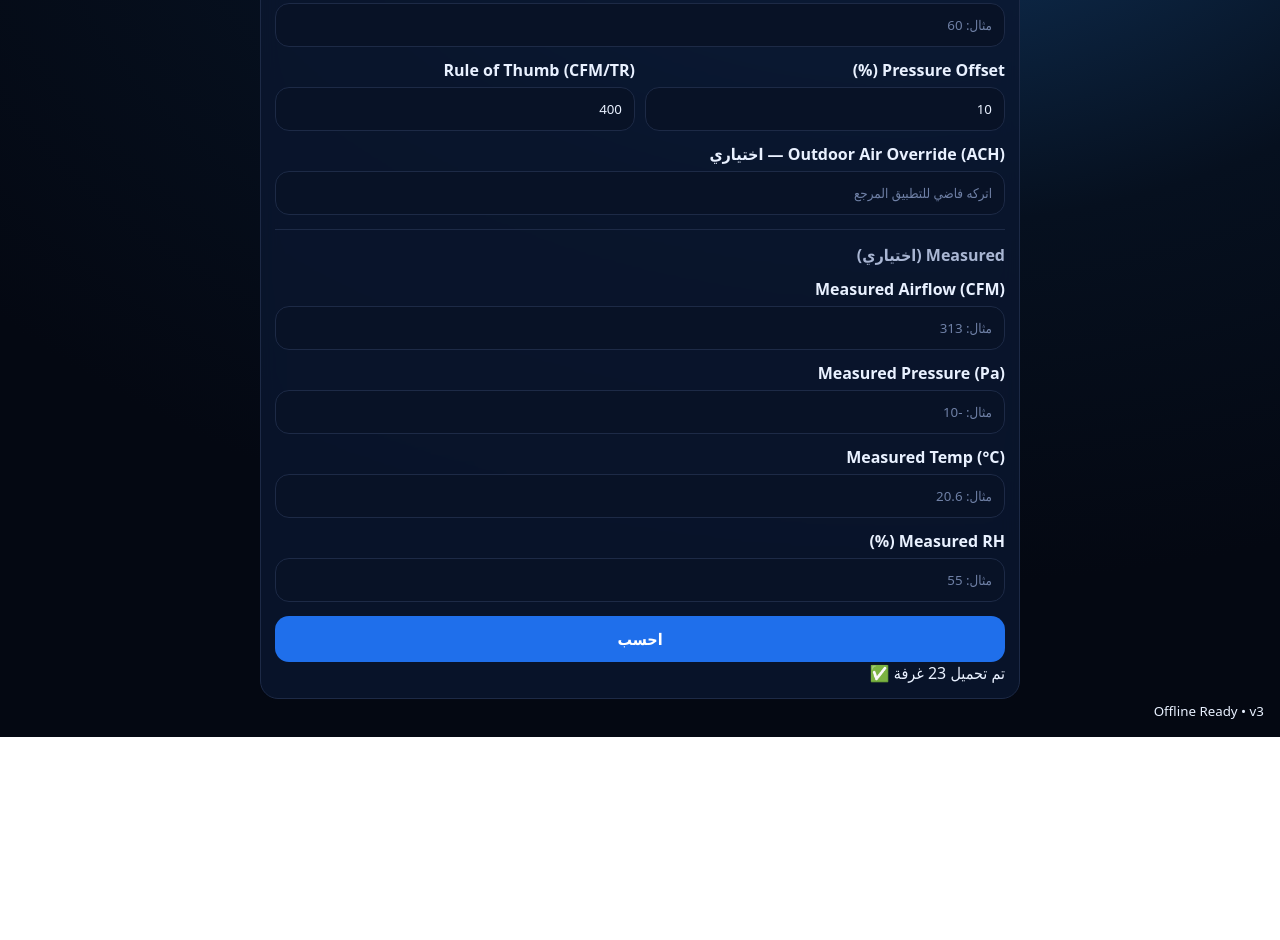
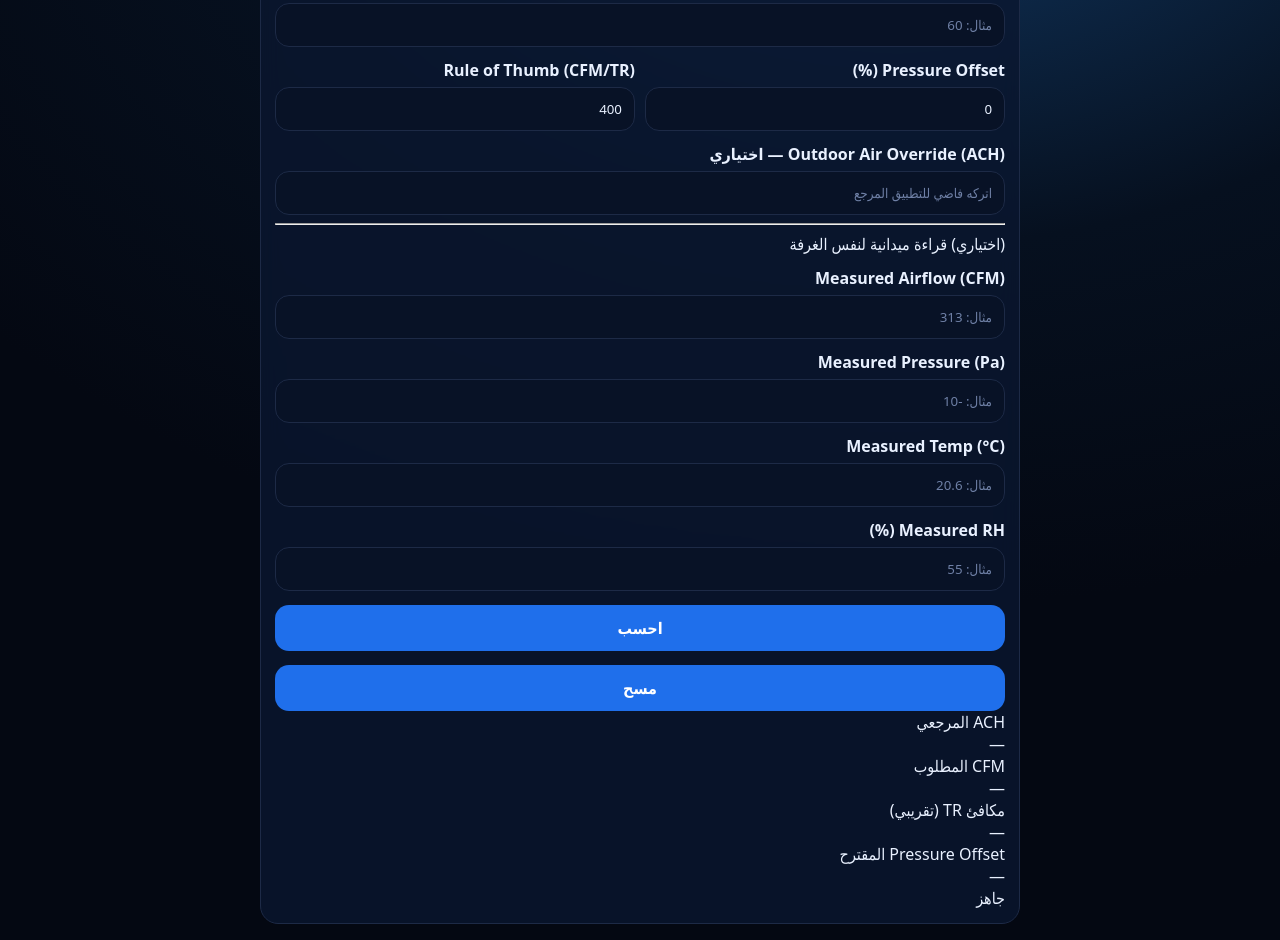
Before and after one commit to yousefalhammam-cpu/ashreacalculator, a plain HTML site: page index.html in a window 1280 px wide. Shown: the part 320-1260 px from the top of the page. Before the commit the page ends 1057 px from the top, so only its background shows below. Drawn offline with Linux system fonts and the light colour scheme.

Commit message:
Update index.html

```diff
--- a/index.html
+++ b/index.html
@@ -2,13 +2,13 @@
 <html lang="ar" dir="rtl">
 <head>
   <meta charset="utf-8" />
-  <meta name="viewport" content="width=device-width,initial-scale=1,viewport-fit=cover" />
+  <meta name="viewport" content="width=device-width, initial-scale=1, viewport-fit=cover" />
   <title>Air Calc Pro</title>
 
-  <link rel="manifest" href="./manifest.webmanifest?v=3">
+  <link rel="manifest" href="./manifest.webmanifest?v=1" />
   <meta name="theme-color" content="#0b1220" />
 
-  <link rel="stylesheet" href="./styles.css?v=3" />
+  <link rel="stylesheet" href="./styles.css?v=1" />
 </head>
 
 <body>
@@ -18,58 +18,77 @@
   </header>
 
   <main class="card">
-    <label class="lbl">نوع الغرفة (ASHRAE)</label>
+    <label class="lbl" for="roomType">نوع الغرفة (ASHRAE)</label>
     <select id="roomType">
-      <option value="" selected>جاري تحميل البيانات…</option>
+      <option value="" selected disabled>جاري تحميل البيانات…</option>
     </select>
 
-    <label class="lbl">اسم الغرفة (اختياري)</label>
+    <label class="lbl" for="roomName">اسم الغرفة (اختياري)</label>
     <input id="roomName" type="text" placeholder="مثال: Isolation Room 1.3.2.1" />
 
-    <label class="lbl">حجم الغرفة (m³)</label>
+    <label class="lbl" for="volume">حجم الغرفة (m³)</label>
     <input id="volume" type="number" inputmode="decimal" placeholder="مثال: 60" />
 
     <div class="row">
       <div>
-        <label class="lbl">Pressure Offset (%)</label>
-        <input id="pressureOffset" type="number" inputmode="decimal" value="10" />
+        <label class="lbl" for="pressureOffset">Pressure Offset (%)</label>
+        <input id="pressureOffset" type="number" inputmode="decimal" value="0" />
       </div>
       <div>
-        <label class="lbl">Rule of Thumb (CFM/TR)</label>
-        <input id="cfmPerTR" type="number" inputmode="decimal" value="400" />
+        <label class="lbl" for="ruleOfThumb">Rule of Thumb (CFM/TR)</label>
+        <input id="ruleOfThumb" type="number" inputmode="decimal" value="400" />
       </div>
     </div>
 
-    <label class="lbl">Outdoor Air Override (ACH) — اختياري</label>
-    <input id="achOverride" type="number" inputmode="decimal" placeholder="اتركه فاضي للتطبيق المرجع" />
+    <label class="lbl" for="outdoorOverride">Outdoor Air Override (ACH) — اختياري</label>
+    <input id="outdoorOverride" type="number" inputmode="decimal" placeholder="اتركه فاضي للتطبيق المرجع" />
 
-    <hr class="hr">
+    <hr class="sep" />
 
-    <h2 class="h2">Measured (اختياري)</h2>
+    <div class="hint">(اختياري) قراءة ميدانية لنفس الغرفة</div>
 
-    <label class="lbl">Measured Airflow (CFM)</label>
-    <input id="measuredCfm" type="number" inputmode="decimal" placeholder="مثال: 313" />
+    <label class="lbl" for="measuredAirflow">Measured Airflow (CFM)</label>
+    <input id="measuredAirflow" type="number" inputmode="decimal" placeholder="مثال: 313" />
 
-    <label class="lbl">Measured Pressure (Pa)</label>
-    <input id="measuredPa" type="number" inputmode="decimal" placeholder="مثال: -10" />
+    <label class="lbl" for="measuredPressure">Measured Pressure (Pa)</label>
+    <input id="measuredPressure" type="number" inputmode="decimal" placeholder="مثال: -10" />
 
-    <label class="lbl">Measured Temp (°C)</label>
+    <label class="lbl" for="measuredTemp">Measured Temp (°C)</label>
     <input id="measuredTemp" type="number" inputmode="decimal" placeholder="مثال: 20.6" />
 
-    <label class="lbl">Measured RH (%)</label>
-    <input id="measuredRh" type="number" inputmode="decimal" placeholder="مثال: 55" />
+    <label class="lbl" for="measuredRH">Measured RH (%)</label>
+    <input id="measuredRH" type="number" inputmode="decimal" placeholder="مثال: 55" />
 
-    <button id="calcBtn" class="btn">احسب</button>
+    <div class="actions">
+      <button id="calcBtn" class="btn">احسب</button>
+      <button id="resetBtn" class="btn ghost">مسح</button>
+    </div>
 
-    <section class="result" id="result">
-      <div class="muted">اختر نوع الغرفة + أدخل الحجم ثم “احسب”.</div>
+    <section class="results" id="results" aria-live="polite">
+      <div class="resultRow">
+        <div class="k">ACH المرجعي</div>
+        <div class="v" id="achOut">—</div>
+      </div>
+      <div class="resultRow">
+        <div class="k">CFM المطلوب</div>
+        <div class="v" id="cfmOut">—</div>
+      </div>
+      <div class="resultRow">
+        <div class="k">مكافئ TR (تقريبي)</div>
+        <div class="v" id="trOut">—</div>
+      </div>
+      <div class="resultRow">
+        <div class="k">Pressure Offset المقترح</div>
+        <div class="v" id="pOut">—</div>
+      </div>
+      <div class="note" id="noteOut"></div>
     </section>
+
+    <footer class="foot">
+      <span id="status">جاهز</span>
+    </footer>
   </main>
 
-  <footer class="foot">
-    <small>Offline Ready • v3</small>
-  </footer>
-
-  <script defer src="./app.js?v=3"></script>
+  <script src="./app.js?v=1" defer></script>
 </body>
 </html>
```
